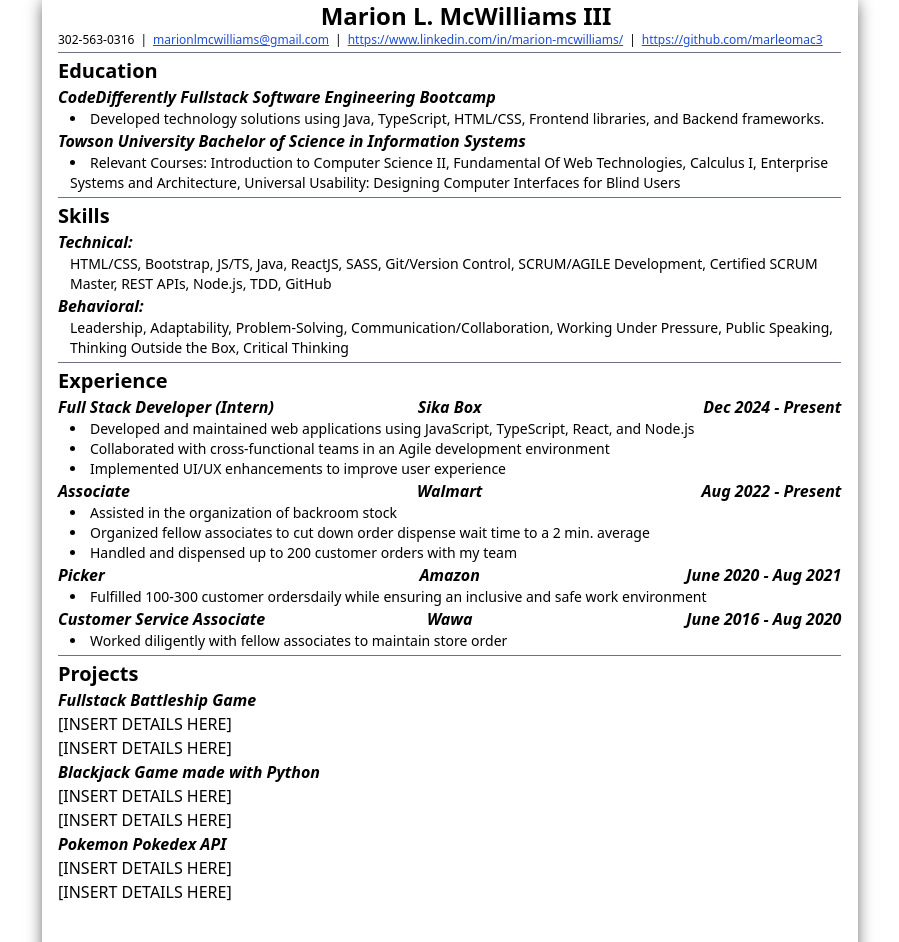
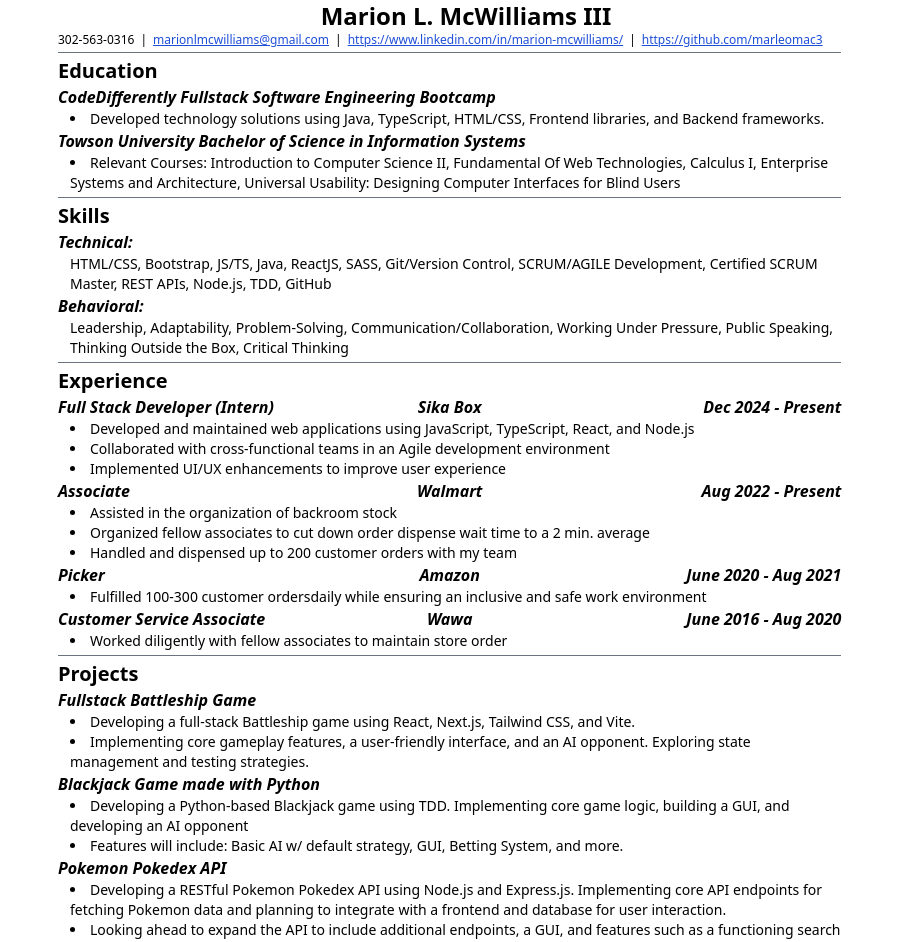
Before and after one commit to marleomac3/Resume, a React (Vite) app: page / in a window 1280 px wide. Shown: the top 942 px of the page, without its empty margins (190-1089 px from the left). Built offline with nearby package versions, Linux system fonts and the light colour scheme.

Commit message:
Modifications for printing

```diff
--- a/src/App.jsx
+++ b/src/App.jsx
@@ -9,7 +9,7 @@ import BorderLine from './components/BorderLine';
 function App() {
   return (
     <>
-      <div id='content-div' className='flex flex-col mx-auto w-[51rem] h-[66rem] bg-white shadow-[0px_0px_16px_-2px_rgba(0,_0,_0,_0.7)]'>
+      <div id='content-div' className='flex flex-col mx-auto w-[51rem] h-[66rem] bg-white '>
         <div id='header-section' className='ml-4 w-full'>
           <HeaderSection />
           <BorderLine />
--- a/src/components/ProjectsSection.jsx
+++ b/src/components/ProjectsSection.jsx
@@ -7,18 +7,25 @@ export default function ProjectsSection() {
             <ul>
                 <li>
                     <h2 id='list-header'>Fullstack Battleship Game</h2>
-                    <li>[INSERT DETAILS HERE]</li>
-                    <li>[INSERT DETAILS HERE]</li>
+                    <li id='list-content'>Developing a full-stack Battleship game using React, Next.js,
+                        Tailwind CSS, and Vite.</li>
+                    <li id='list-content'>Implementing core gameplay features,
+                        a user-friendly interface, and an AI opponent. Exploring
+                        state management and testing strategies.</li>
                 </li>
                 <li>
                     <h2 id='list-header'>Blackjack Game made with Python</h2>
-                    <li>[INSERT DETAILS HERE]</li>
-                    <li>[INSERT DETAILS HERE]</li>
+                    <li id='list-content'>Developing a Python-based Blackjack game using TDD.
+                        Implementing core game logic, building a GUI, and developing an AI opponent</li>
+                    <li id='list-content'>Features will include: Basic AI w/ default strategy, GUI, Betting System, and more.</li>
                 </li>
                 <li>
                     <h2 id='list-header'>Pokemon Pokedex API</h2>
-                    <li>[INSERT DETAILS HERE]</li>
-                    <li>[INSERT DETAILS HERE]</li>
+                    <li id='list-content'>Developing a RESTful Pokemon Pokedex API using Node.js and Express.js. Implementing
+                        core API endpoints for fetching Pokemon data and planning to integrate with a
+                        frontend and database for user interaction.</li>
+                    <li id='list-content'>Looking ahead to expand the API to include additional endpoints, a GUI, and features such as a functioning search feature,
+                        regional filtering, Pokedex sharing, gamification badges, and more.</li>
                 </li>
             </ul>
         </div>
```
